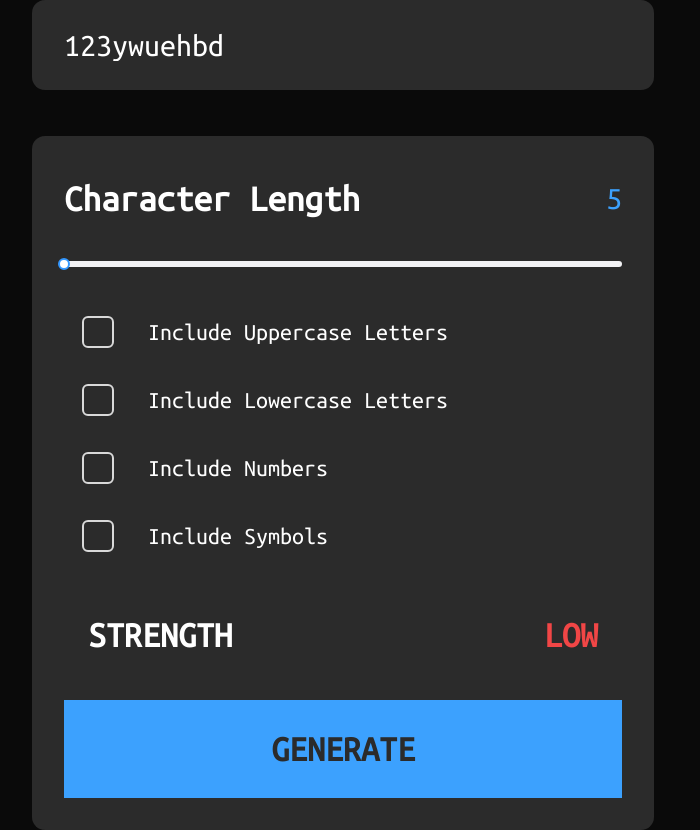
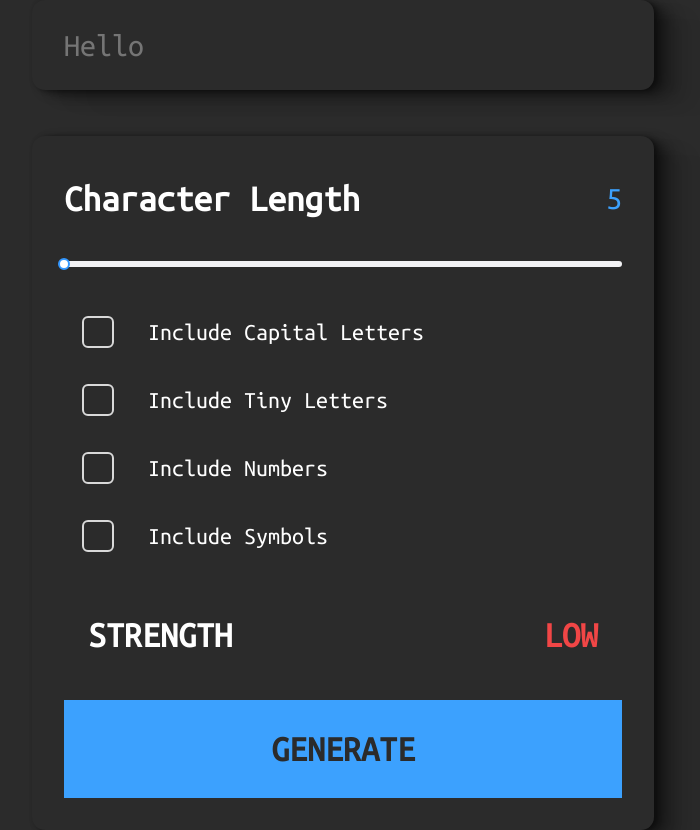
Before and after one commit to santiagohernandezs/Aria, a React (Create React App) app: page / in a window 1280 px wide. Shown: the whole page, without its empty margins (297-997 px from the left). Built offline with nearby package versions, Linux system fonts and the light colour scheme.

Commit message:
chore: create password generator

```diff
--- a/src/App.css
+++ b/src/App.css
@@ -24,7 +24,8 @@ h1{
     display: flex;
     justify-content: space-between;
     align-items: center;
-    padding: 1rem
+    padding: 1rem;
+    box-shadow: 57.4879px 22.8261px 16.9082px rgba(0, 0, 0, 0.01), 36.3527px 14.372px 16.0628px rgba(0, 0, 0, 0.06), 20.2899px 8.45411px 13.5266px rgba(0, 0, 0, 0.2), 9.29952px 3.38164px 10.1449px rgba(0, 0, 0, 0.34), 2.53623px 0.845411px 5.07246px rgba(0, 0, 0, 0.39), 0px 0px 0px rgba(0, 0, 0, 0.4);
 }
 
 input[type="text"] {
@@ -74,6 +75,7 @@ input[type="text"]:focus{
     flex-direction: column;
     justify-content: space-between;
     gap: 1rem;
+    box-shadow: 57.4879px 22.8261px 16.9082px rgba(0, 0, 0, 0.01), 36.3527px 14.372px 16.0628px rgba(0, 0, 0, 0.06), 20.2899px 8.45411px 13.5266px rgba(0, 0, 0, 0.2), 9.29952px 3.38164px 10.1449px rgba(0, 0, 0, 0.34), 2.53623px 0.845411px 5.07246px rgba(0, 0, 0, 0.39), 0px 0px 0px rgba(0, 0, 0, 0.4);
 }
 
 .radio-counter{
--- a/src/App.jsx
+++ b/src/App.jsx
@@ -24,11 +24,62 @@ import { Slider, Checkbox } from 'rsuite';
 function App () {
     const [value, setValue] = useState(5)
 
+    function validate () {
+        const options = {
+            IUC: false,
+            ILC: false,
+            IN: false,
+            IS: false
+        };
+
+        if (document.getElementById('IUC').checked) {
+            options.IUC = true
+        }
+        if (document.getElementById('ILC').checked) {
+            options.ILC = true
+        }
+        if (document.getElementById('IN').checked) {
+            options.IN = true
+        }
+        if (document.getElementById('IS').checked) {
+            options.IS = true
+        }
+
+        console.log(options)
+
+        let char = ''
+
+        if (options.IUC === true) {
+            char += 'ABCDEFGHIJKLMNOPQRSTUVWXYZ'
+        }
+        if (options.ILC === true) {
+            char += 'abcdefghijklmnopqrstuvwxyz'
+        }
+        if (options.IN === true) {
+            char += '123456789'
+        }
+        if (options.IS === true) {
+            char += '!@#$%^&*()<>/?[]"{}:;.,~`-=+_'
+        }
+
+        console.log(char)
+        console.log(char.length)
+
+        let length = value
+        let password = ''
+
+        for (let i = 0, n = char.length; i < length; ++i) {
+            password += char.charAt(Math.floor(Math.random() * n))
+        }
+
+        console.log(password)
+    }
+
     return (
         <div className="App">
             <div className="password-container">
                 <div className="password">
-                    <input type="text" id='password' placeholder="Hello" value="123ywuehbd"/>
+                    <input type="text" id='password' placeholder="Hello"/>
                     <button className="copy" id="copy" onClick={() => { alert('Haz copiado tu contrasena') }}></button>
                 </div>
                 <div className="settings">
@@ -42,11 +93,11 @@ function App () {
                     <div className="options">
                         <div className="option">
                             <Checkbox id="IUC"/>
-                            <label className="default-label">Include Uppercase Letters</label>
+                            <label className="default-label">Include Capital Letters</label>
                         </div>
                         <div className="option">
                             <Checkbox id='ILC'/>
-                            <label className="default-label">Include Lowercase Letters</label>
+                            <label className="default-label">Include Tiny Letters</label>
                         </div>
                         <div className="option">
                             <Checkbox id='IN'/>
@@ -61,7 +112,7 @@ function App () {
                         <h2>STRENGTH</h2>
                         <h2 className={value < 9 ? 'indicator-red' : 'indicator-green'}>{ value < 9 ? 'LOW' : 'HIGH' }</h2>
                     </div>
-                    <button className="button">
+                    <button className="button" onClick={validate}>
                         <h2>GENERATE</h2>
                     </button>
                 </div>
--- a/src/index.css
+++ b/src/index.css
@@ -11,7 +11,7 @@ body{
   -webkit-font-smoothing: antialiased;
   -moz-osx-font-smoothing: grayscale;
   min-height: 100vh;
-  background-color: #0A0A0A;
+  background-color: #2B2B2B;
 }
 
 #root{
```
